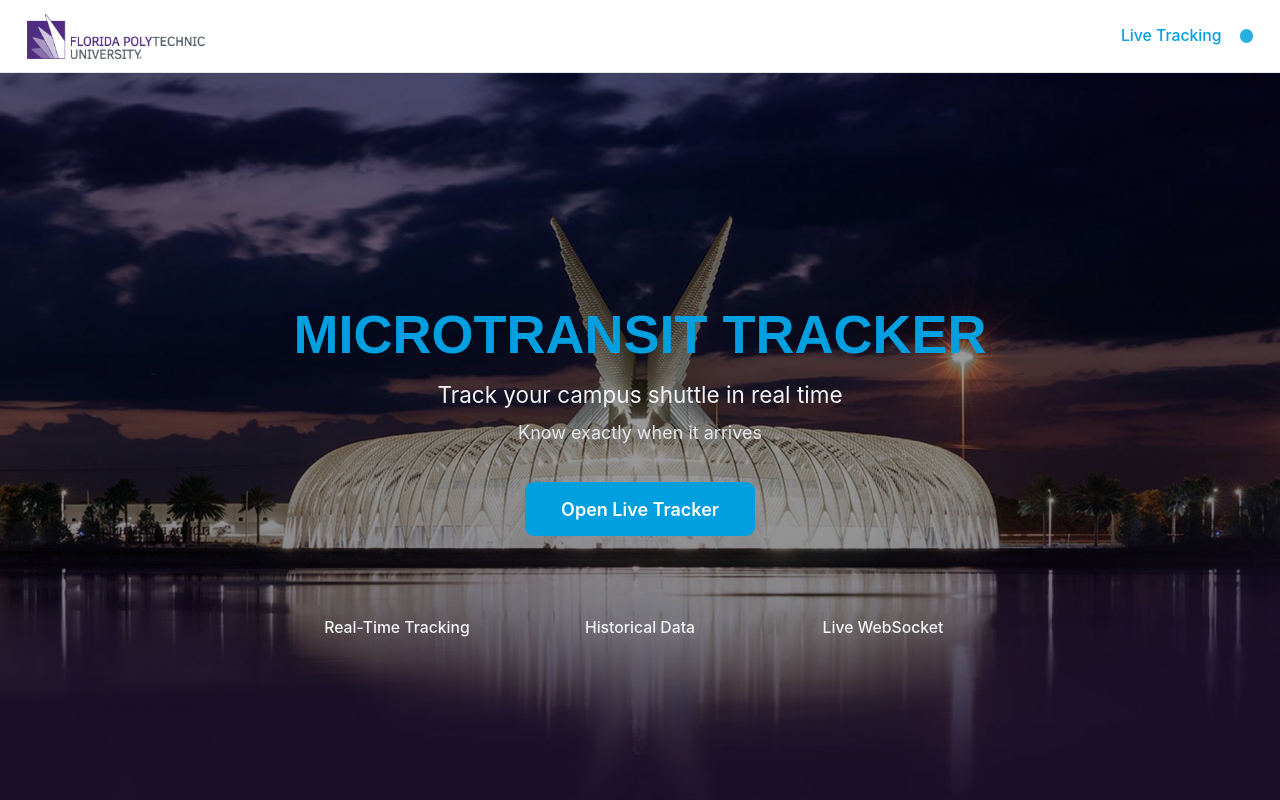
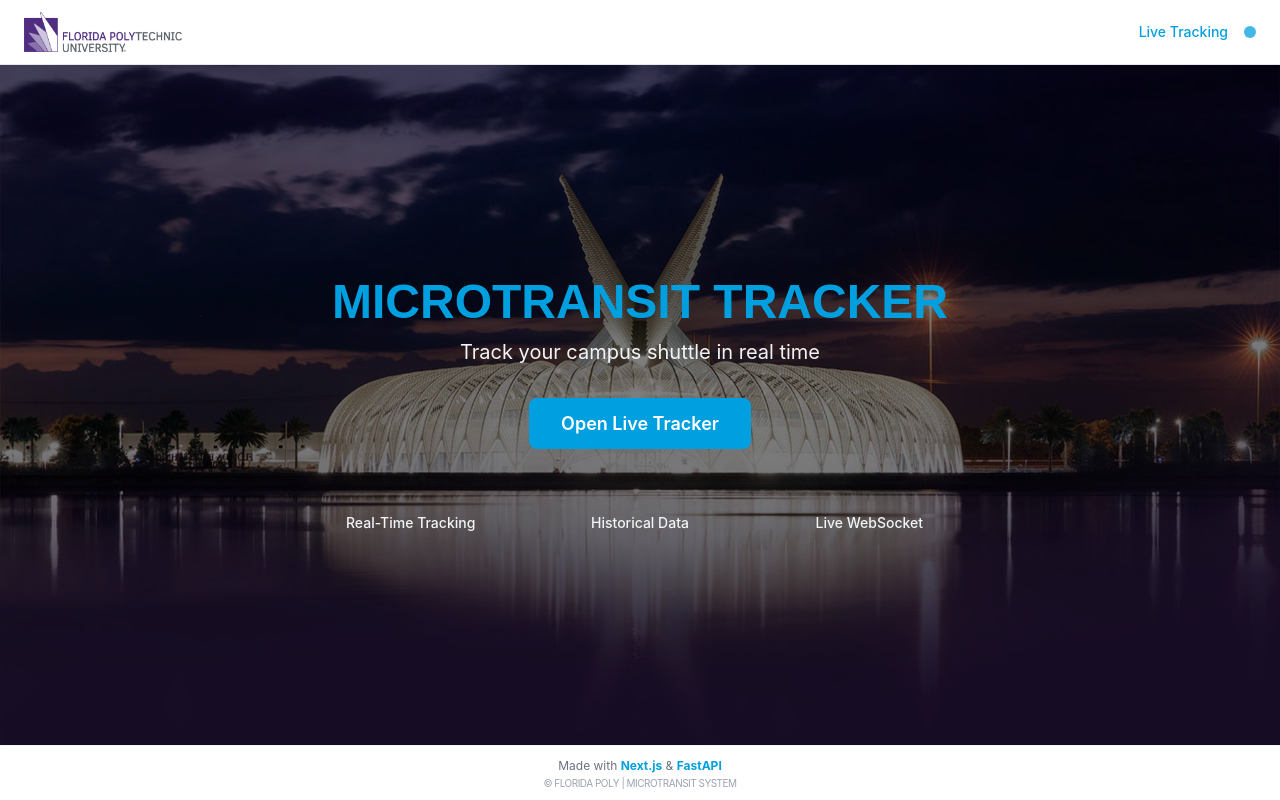
Before and after one commit to alecke04/microtransit-frontend, a Next.js app: page / in a window 1280 px wide. Shown: the top 800 px of the page. Built offline with nearby package versions, Linux system fonts and the light colour scheme.

Commit message:
UI changes 4/16

```diff
--- a/app/map/page.tsx
+++ b/app/map/page.tsx
@@ -22,6 +22,7 @@ export default function MapPage() {
     <>
       <Header />
       <main className="map-layout">
+        {/* Left Sidebar - Device Status */}
         <aside className="sidebar">
           <Link href="/" className="mb-6 inline-flex items-center gap-2 px-4 py-2 bg-fpuPurple text-white rounded-lg font-semibold hover:bg-fpuDark transition">
             ← Home
@@ -30,6 +31,8 @@ export default function MapPage() {
           <ConnectionBadge connected={connected} />
           <DeviceStatusPanel deviceId={deviceId} location={location} />
         </aside>
+
+        {/* Center - Map */}
         <section className="map-section">
           <MapView
             deviceId={deviceId}
@@ -37,9 +40,12 @@ export default function MapPage() {
             onLocationUpdate={setLocation}
           />
         </section>
-        <section className="schedule-section">
+
+        {/* Right Sidebar - Schedule */}
+        <aside className="sidebar right">
+          <h2>Schedule</h2>
           <SchedulePanel deviceId={deviceId} />
-        </section>
+        </aside>
       </main>
     </>
   );
--- a/app/page.tsx
+++ b/app/page.tsx
@@ -3,52 +3,45 @@ import Header from "@/components/Header";
 
 export default function HomePage() {
   return (
-    <>
+    <div className="flex flex-col h-screen overflow-hidden">
       <Header />
+
       <main
-        className="relative min-h-screen flex items-center justify-center overflow-hidden"
+        className="relative flex-1 flex items-center justify-center"
         style={{
           backgroundImage: 'url(/FPU-Img-Campus-13.jpg)',
-          backgroundAttachment: 'fixed',
           backgroundSize: 'cover',
-          backgroundPosition: 'center'
+          backgroundPosition: 'center',
         }}
       >
-        {/* Dark overlay covering entire background */}
-        <div className="absolute inset-0 bg-black/40"></div>
+        <div className="absolute inset-0 bg-black/50"></div>
 
-        <div className="relative z-10 w-full px-6 flex items-center justify-center">
-          <div className="text-center max-w-2xl">
-            <div className="mb-8">
-              <h1 className="text-4xl md:text-5xl font-bold mb-4 text-fpuCyan">
+        <div className="relative z-10 w-full px-6 text-center">
+          <div className="max-w-2xl mx-auto">
+            <div className="mb-6 md:mb-8">
+              <h1 className="text-3xl md:text-5xl font-bold mb-3 text-fpuCyan uppercase">
                 MicroTransit Tracker
               </h1>
-              <p className="text-lg md:text-xl text-gray-100 mb-2">
+              <p className="text-base md:text-xl text-gray-100">
                 Track your campus shuttle in real time
-              </p>
-              <p className="text-sm md:text-base text-gray-200">
-                Know exactly when it arrives
               </p>
             </div>
 
             <Link
               href="/map"
-              className="inline-block px-8 py-3 bg-fpuCyan text-white rounded-lg font-semibold hover:bg-fpuLight hover:shadow-lg transition-all transform hover:scale-105"
+              className="inline-block px-8 py-3 bg-fpuCyan text-white rounded-lg font-semibold hover:scale-105 transition-transform"
             >
               Open Live Tracker
             </Link>
 
-            <div className="mt-16 grid grid-cols-3 gap-8 max-w-2xl mx-auto text-sm">
+            <div className="mt-8 md:mt-16 grid grid-cols-3 gap-4 max-w-2xl mx-auto text-[10px] md:text-sm">
               <div>
-                <div className="text-3xl mb-2 text-fpuCyan"></div>
                 <p className="text-gray-100 font-medium">Real-Time Tracking</p>
               </div>
               <div>
-                <div className="text-3xl mb-2 text-fpuCyan"></div>
                 <p className="text-gray-100 font-medium">Historical Data</p>
               </div>
               <div>
-                <div className="text-3xl mb-2 text-fpuCyan"></div>
                 <p className="text-gray-100 font-medium">Live WebSocket</p>
               </div>
             </div>
@@ -56,16 +49,16 @@ export default function HomePage() {
         </div>
       </main>
 
-      <footer className="bg-white border-t border-gray-200 py-6">
-        <div className="w-full px-6 text-center">
-          <p className="text-sm text-gray-600">
-            Made with <span className="text-fpuCyan font-semibold">Next.js</span> and <span className="text-fpuCyan font-semibold">FastAPI</span>
+      <footer className="flex-shrink-0 bg-white border-t border-gray-100 py-2 md:py-3">
+        <div className="w-full px-4 text-center">
+          <p className="text-[9px] md:text-xs text-gray-500 leading-none mb-1">
+            Made with <span className="text-fpuCyan font-bold">Next.js</span> & <span className="text-fpuCyan font-bold">FastAPI</span>
           </p>
-          <p className="text-xs text-gray-500 mt-2">
-            © Florida Polytechnic University | MicroTransit Tracking System
+          <p className="text-[8px] md:text-[10px] text-gray-400 leading-none uppercase tracking-tighter">
+            © Florida Poly | MicroTransit System
           </p>
         </div>
       </footer>
-    </>
+    </div>
   );
 }
--- a/styles/globals.css
+++ b/styles/globals.css
@@ -8,7 +8,11 @@
   box-sizing: border-box;
 }
 
-html,
+html {
+  height: 100vh;
+  overflow: hidden;
+}
+
 body {
   margin: 0;
   padding: 0;
@@ -21,6 +25,10 @@ body {
   font-weight: 400;
   -webkit-font-smoothing: antialiased;
   text-size-adjust: 100%;
+  width: 100%;
+  display: flex;
+  flex-direction: column;
+  height: 100vh;
 }
 
 h1, h2, h3, h4, h5, h6 {
@@ -54,10 +62,13 @@ h1, h2, h3, h4, h5, h6 {
 
 .map-layout {
   display: grid;
-  grid-template-columns: 320px 1fr;
-  grid-template-rows: auto;
-  min-height: 100vh;
+  grid-template-columns: 320px 1fr 320px;
+  grid-template-rows: 1fr;
+  flex: 1;
   background: #ffffff;
+  max-width: 100vw;
+  width: 100%;
+  overflow: hidden;
 }
 
 .sidebar {
@@ -66,10 +77,17 @@ h1, h2, h3, h4, h5, h6 {
   background: #ffffff;
   color: #000000;
   overflow-y: auto;
-  height: 100vh;
+  overflow-x: hidden;
+  height: 100%;
   box-sizing: border-box;
   grid-column: 1;
   grid-row: 1;
+}
+
+.sidebar.right {
+  border-right: none;
+  border-left: 1px solid #e0e0e0;
+  grid-column: 3;
 }
 
 .sidebar h2 {
@@ -83,9 +101,7 @@ h1, h2, h3, h4, h5, h6 {
 .map-and-schedule {
   display: flex;
   flex-direction: column;
-  height: auto;
-  max-height: 100vh;
-  overflow-y: auto;
+  height: 100%;
   grid-column: 2;
   grid-row: 1;
 }
@@ -95,17 +111,21 @@ h1, h2, h3, h4, h5, h6 {
   pointer-events: auto;
   overflow: hidden;
   flex: 1;
-  min-height: 55vh;
+  width: 100%;
+  height: 100%;
 }
 
 .schedule-section {
   display: block;
-  border-top: 1px solid #e0e0e0;
   background: #ffffff;
   overflow-y: auto;
+  overflow-x: hidden;
   padding: 1.5rem;
-  min-height: 30vh;
-  flex-shrink: 0;
+  grid-column: 3;
+  grid-row: 1;
+  border-left: 1px solid #e0e0e0;
+  height: 100%;
+  box-sizing: border-box;
 }
 
 .map {
@@ -235,17 +255,34 @@ h1, h2, h3, h4, h5, h6 {
   }
 }
 
-.maplibregl-canvas {
-  filter: var(--pulse, none);
-}
+@media (max-width: 900px) {
+  html {
+    height: auto;
+    overflow: visible;
+  }
 
-@media (max-width: 900px) {
+  body {
+    overflow: visible;
+    overflow-x: hidden;
+    display: flex;
+    flex-direction: column;
+    height: auto;
+    min-height: 100vh;
+  }
+
+  main {
+    /* Don't override flex-1 from Tailwind */
+  }
+
   .map-layout {
-    display: grid;
-    grid-template-columns: 1fr;
-    grid-template-rows: auto auto auto;
+    display: flex;
+    flex-direction: column;
+    flex-wrap: wrap;
     min-height: auto;
     height: auto;
+    width: 100%;
+    max-width: 100vw;
+    overflow-x: hidden;
   }
 
   .sidebar {
@@ -254,14 +291,23 @@ h1, h2, h3, h4, h5, h6 {
     width: 100%;
     height: auto;
     max-height: none;
-    overflow-y: visible;
+    overflow-y: auto;
     padding: 1.5rem;
-    grid-column: 1;
-    grid-row: 1;
+    order: 1;
+  }
+
+  .sidebar.right {
+    border-left: 0;
+    border-bottom: none;
+    border-top: 1px solid #e0e0e0;
+    order: 3;
   }
 
   .map-and-schedule {
-    display: contents;
+    display: flex;
+    flex-direction: column;
+    width: 100%;
+    order: 2;
   }
 
   .map-section {
@@ -270,8 +316,8 @@ h1, h2, h3, h4, h5, h6 {
     width: 100%;
     position: relative;
     overflow: hidden;
-    grid-column: 1;
-    grid-row: 2;
+    flex: 0 0 auto;
+    order: 2;
   }
 
   .schedule-section {
@@ -280,10 +326,12 @@ h1, h2, h3, h4, h5, h6 {
     min-height: auto;
     height: auto;
     overflow-y: auto;
-    grid-column: 1;
-    grid-row: 3;
-    padding: 0.5rem 1.5rem 1.5rem 1.5rem;
-    border-top: none;
-    background: transparent;
+    padding: 1.5rem;
+    border-top: 1px solid #e0e0e0;
+    border-left: none;
+    background: #ffffff;
+    clear: both;
+    flex: 0 0 auto;
+    order: 3;
   }
 }
```
Also changed, not shown: components/MapView.tsx (+103 -40 lines), 2 other files (tests, documents, lock files or other folders).
